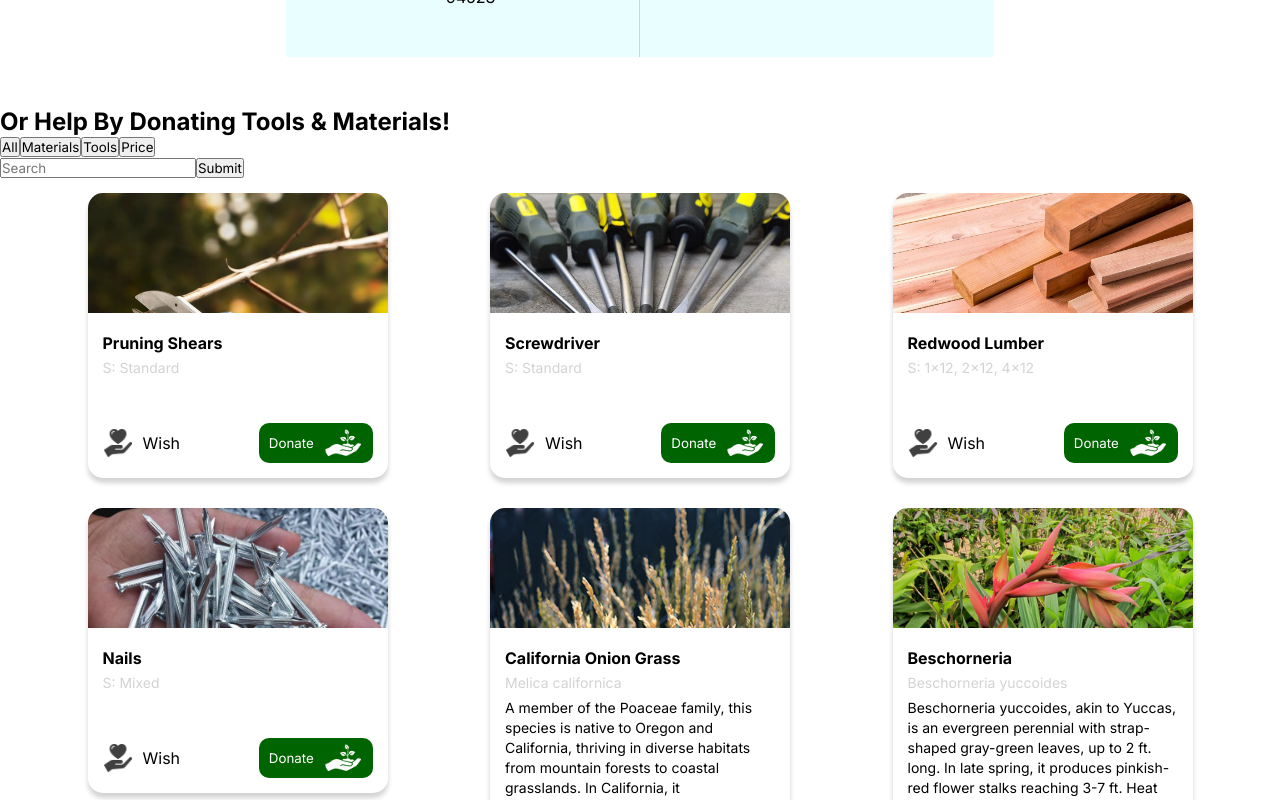
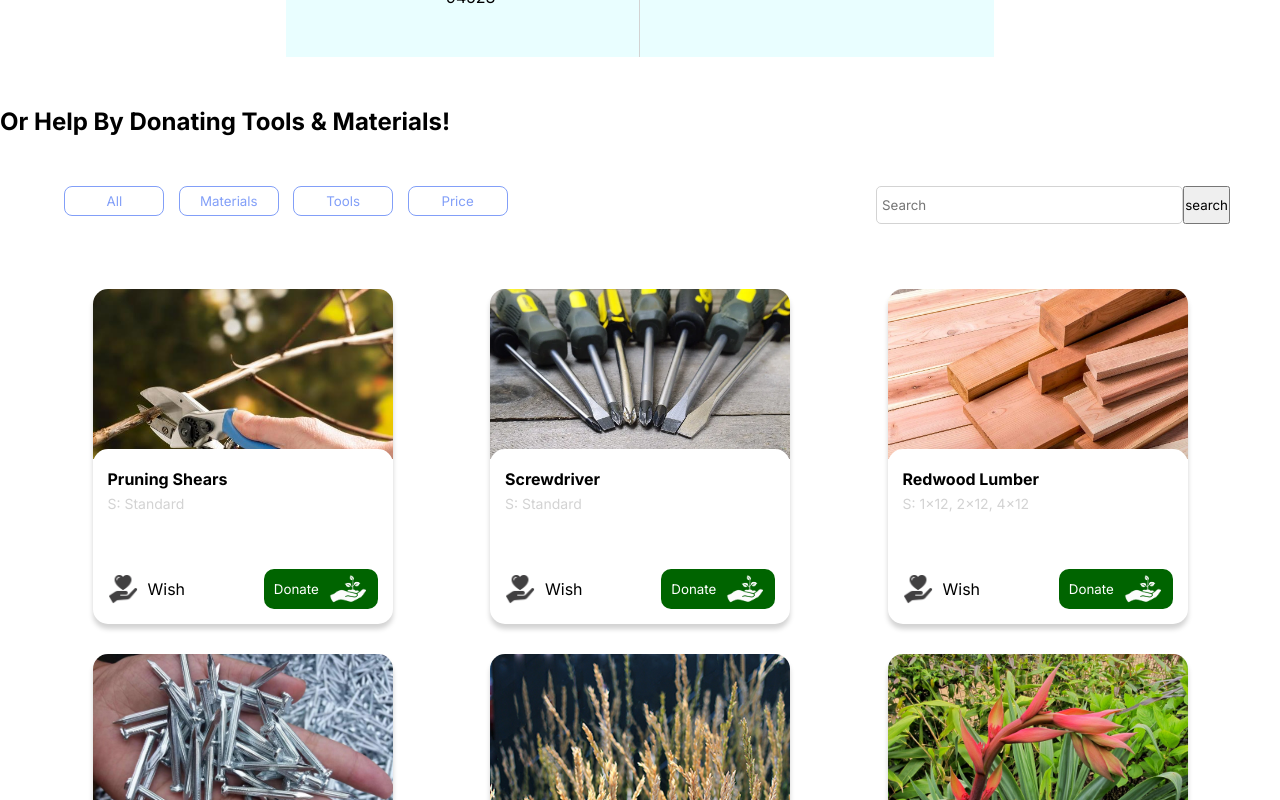
Before and after one commit to ramitaarora/phig-website, a React (Create React App) app in the folder my-react-app/: page /donate in a window 1280 px wide. Shown: the part 1280-2080 px from the top of the page. Built offline with nearby package versions, Linux system fonts and the light colour scheme; a web font is replaced by a local one.

Commit message:
search-button styling

```diff
--- a/my-react-app/src/components/DonateResult.jsx
+++ b/my-react-app/src/components/DonateResult.jsx
@@ -3,10 +3,10 @@ import { css } from '@emotion/css';
 export default function DonateResult({ name, subtitle, picture, description }) {
     return (
         <div id="donate-result" className={css`width: 300px; border-radius: 15px; box-shadow: 0px 5px 5px lightgrey; margin: 15px;`}>
-            <div id="donate-result-image" className={css`height: 120px; overflow: hidden; object-position: center; object-fit: cover; border-radius: 15px 15px 0 0;`}>
+            <div id="donate-result-image" className={css`height: 170px; overflow: hidden; object-position: center; object-fit: cover; border-radius: 15px 15px 0 0;`}>
                 <img src={picture} alt={name} />
             </div>
-            <div id="donate-result-card" className={css`padding: 15px; border-radius: 15px; background-color: white; margin-bottom: 10px; line-height: 20px;`}>
+            <div id="donate-result-card" className={css`padding: 15px; border-radius: 15px 15px 0 0; background-color: white; margin-bottom: 10px; line-height: 20px; position: relative; top: -10px;`}>
                 <h3 className={css`font-size: 16px; margin: 5px 0;`}>{name}</h3>
                 <p className={css`color: lightgrey; font-size: 14px; margin: 5px 0;`}>{subtitle}</p>
                 <p className={css`font-size: 14px; margin: 5px 0;`}>{description ? description : null}</p>
--- a/my-react-app/src/pages/DonationPage.jsx
+++ b/my-react-app/src/pages/DonationPage.jsx
@@ -122,20 +122,20 @@ export default function DonationPage() {
             <div id="donate-materials">
                 <h2>Or Help By Donating Tools & Materials!</h2>
 
-                <div id="filter-materials">
-                    <div id="filter-materials-buttons">
-                        <button>All</button>
-                        <button>Materials</button>
-                        <button>Tools</button>
-                        <button>Price</button>
+                <div id="filter-materials" className={css`display: flex; justify-content: space-between; margin: 50px;`}>
+                    <div id="filter-materials-buttons" className={css`display: flex; justify-content: space-evenly; width: 40%;`}>
+                        <button className={css`width: 100px; height: 30px; background-color: white; border: 1px solid #829FF8; border-radius: 8px; color: #829FF8; &:hover { background-color: #829FF8; color: white; cursor: pointer; };`}>All</button>
+                        <button className={css`width: 100px; height: 30px; background-color: white; border: 1px solid #829FF8; border-radius: 8px; color: #829FF8; &:hover { background-color: #829FF8; color: white; cursor: pointer; };`}>Materials</button>
+                        <button className={css`width: 100px; height: 30px; background-color: white; border: 1px solid #829FF8; border-radius: 8px; color: #829FF8; &:hover { background-color: #829FF8; color: white; cursor: pointer; };`}>Tools</button>
+                        <button className={css`width: 100px; height: 30px; background-color: white; border: 1px solid #829FF8; border-radius: 8px; color: #829FF8; &:hover { background-color: #829FF8; color: white; cursor: pointer; };`}>Price</button>
                     </div>
-                    <form id="filter-materials-search">
-                        <input type="text" placeholder="Search" />
-                        <input type="submit" />
+                    <form id="filter-materials-search" className={css`width: 30%; display: flex;`}>
+                        <input type="text" placeholder="Search" className={css`background-color: none; border: none; border: 1px solid lightgrey; width: 100%; padding: 10px 5px; border-radius: 5px;`}/>
+                        <input type="submit" value="search"/>
                     </form>
                 </div>
 
-                <div id="materials-results" className={css`display: flex; flex-wrap: wrap; justify-content: space-evenly;`}>
+                <div id="materials-results" className={css`display: flex; flex-wrap: wrap; justify-content: space-evenly; margin: 10px;`}>
                     {sampleResults.map((result, index) =>
                         <div key={"result-" + index}>
                             <DonateResult name={result.name} subtitle={result.subtitle} picture={result.picture} description={result.description} />
```
